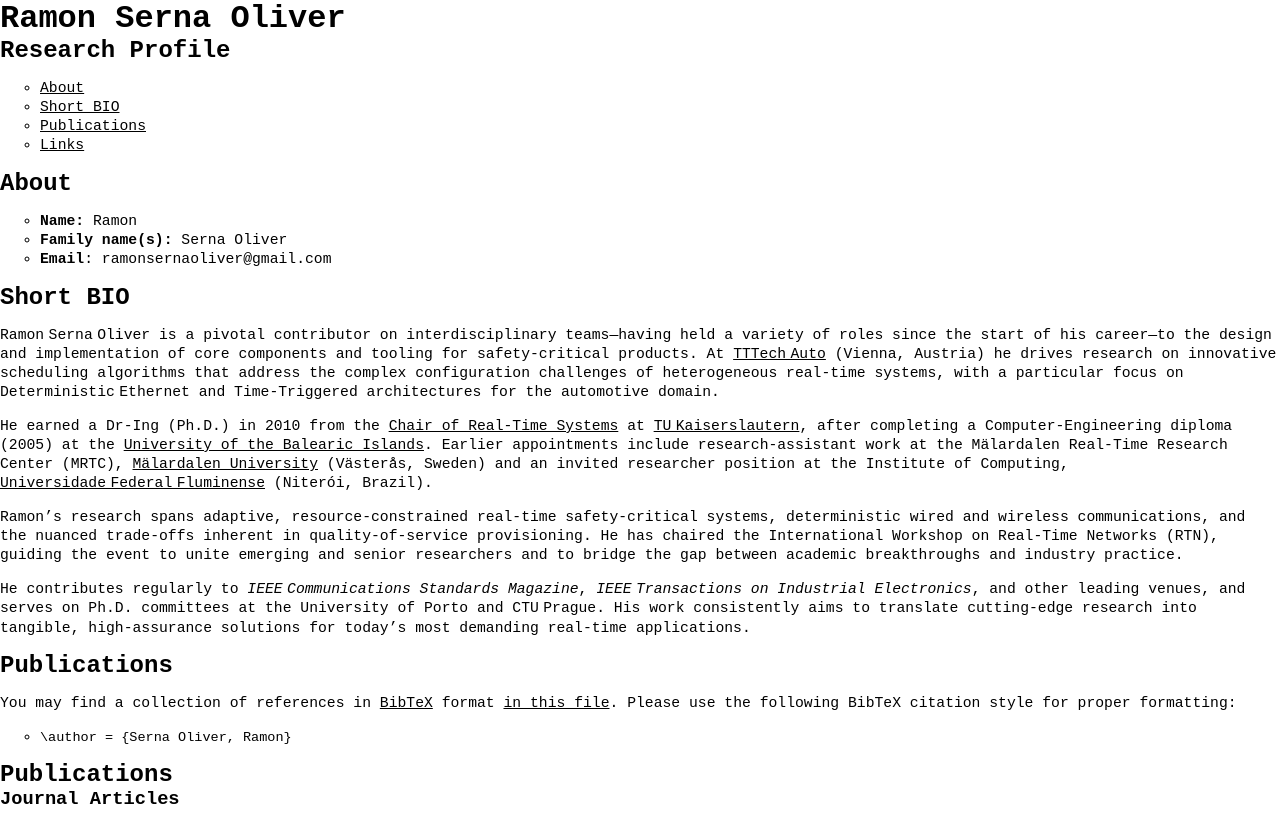
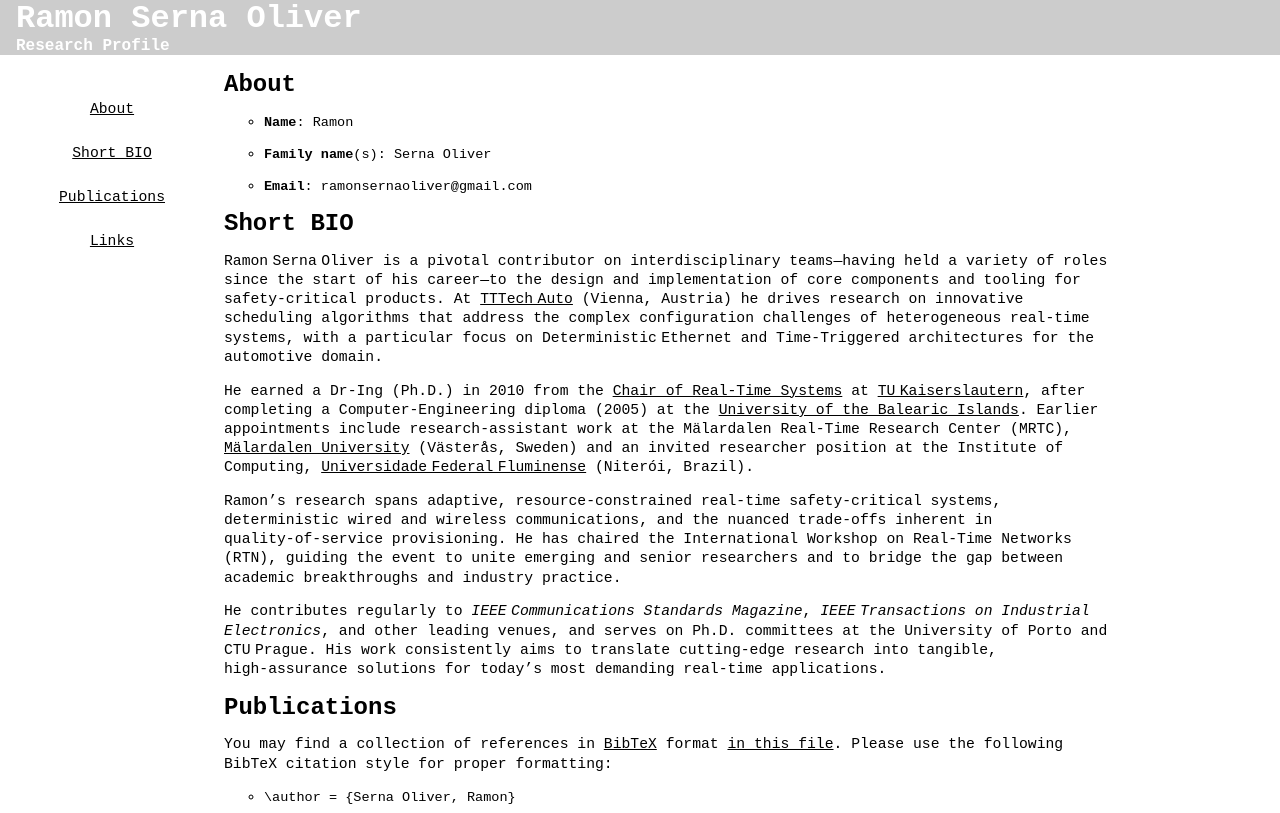
Before and after one commit to rsernaoliver/rsernaoliver.github.io, a plain HTML site: page index.html in a window 1280 px wide. Shown: the top 813 px of the page. Drawn offline with Linux system fonts and the light colour scheme.

Commit message:
reverted format changes breaking css style

```diff
--- a/index.html
+++ b/index.html
@@ -1,37 +1,44 @@
-<!DOCTYPE html>
-<html lang="en">
+<!DOCTYPE html PUBLIC "-//W3C//DTD XHTML 1.0 Strict//EN" "http://www.w3.org/TR/xhtml1/DTD/xhtml1-strict.dtd">
+<html xmlns="http://www.w3.org/1999/xhtml">
+
 <head>
-    <meta charset="utf-8">
-    <title>Ramon Serna Oliver (Dr.-Ing)</title>
-    <link href="default.css" rel="stylesheet">
+<meta http-equiv="content-type" content="text/html; charset=utf-8" />
+<title>Ramon Serna Oliver (Dr.-Ing)</title>
+<meta name="keywords" content="" />
+<meta name="description" content="" />
+<link href="default.css" rel="stylesheet" type="text/css" />
 </head>
 <body>
-
-<header>
+<div id="header">
     <h1>Ramon Serna Oliver</h1>
     <h2>Research Profile</h2>
-</header>
-
-<nav>
+</div>
+<div id="menu">
     <ul>
         <li><a href="#about">About</a></li>
         <li><a href="#bio">Short BIO</a></li>
         <li><a href="#publications">Publications</a></li>
         <li><a href="#links">Links</a></li>
     </ul>
-</nav>
-
-<main>
-    <aside id="about-section" role="complementary" aria-label="About">
+</div>
+<div id="content">
+    <div id="left">
         <h2 id="about">About</h2>
-        <ul>
-            <li><strong>Name:</strong> Ramon</li>
-            <li><strong>Family name(s):</strong> Serna Oliver</li>
-            <li><strong>Email</strong>: ramonserna&#111;&#108;&#105;&#118;&#101;&#114;&#064;&#103;&#109;&#097;&#105;&#108;&#046;&#099;&#111;&#109;</li>
-        </ul>
-    </aside>
-
-    <section id="bio">
+        <p>
+            <ul>
+                <li>
+                <p><strong>Name</strong>: Ramon</p>
+                </li>
+                <li>
+                <p><strong>Family name</strong>(s): Serna Oliver</p>
+                </li>
+                <li>
+                <p><strong>Email</strong>: ramonserna&#111;&#108;&#105;&#118;&#101;&#114;&#064;&#103;&#109;&#097;&#105;&#108;&#046;&#099;&#111;&#109;</p>
+                </li>
+            </ul>
+        </p>
+    </div>
+    <div id="right">
         <h2 id="bio">Short BIO</h2>
 		<p>Ramon Serna Oliver is a pivotal contributor on interdisciplinary teams—having held a variety of roles since the start of his career—to the design and implementation of core components and tooling for safety‑critical products. At <a href="https://www.tttech-auto.com/" target="_blank">TTTech Auto</a> (Vienna, Austria) he drives research on innovative scheduling algorithms that address the complex configuration challenges of heterogeneous real‑time systems, with a particular focus on Deterministic Ethernet and Time‑Triggered architectures for the automotive domain.</p>
 		<p>He earned a Dr‑Ing (Ph.D.) in 2010 from the <a href="https://eit.rptu.de/fgs/rts/" target="_blank">Chair of Real‑Time Systems</a> at <a href="https://rptu.de/" target="_blank">TU Kaiserslautern</a>, after completing a Computer‑Engineering diploma (2005) at the <a href="https://www.uib.cat/" target="_blank">University of the Balearic Islands</a>. Earlier appointments include research‑assistant work at the Mälardalen Real‑Time Research Center (MRTC), <a href="https://www.mdu.se/en/malardalen-university">Mälardalen University</a> (Västerås, Sweden) and an invited researcher position at the Institute of Computing, <a href="https://www.uff.br/" target="_blank">Universidade Federal Fluminense</a> (Niterói, Brazil).</p>
@@ -45,10 +52,7 @@
             </li>
         </ul>
         </p>
-    </section>
 
-    <section id="publications">
-        <h2>Publications</h2>
 <!-- Publications start-->
 
 		<h3>Journal Articles</h3>
@@ -141,10 +145,8 @@
 		</ul>
 
 <!-- Publications end-->
-    </section>
-
-    <section id="links">
-        <h2>Links</h2>
+        <h2 id="links">Links</h2>
+        <p>
         <ul>
             <li><strong>LinkedIn:</strong> <a href="https://www.linkedin.com/in/sernaoliver/" target="_blank"
                  rel="noopener noreferrer" aria-label="LinkedIn – opens in a new window">linkedin.com/in/sernaoliver</a></li>
@@ -157,13 +159,12 @@
 			<li><strong>Google Scholar</strong>: <a href="https://scholar.google.com/citations?user=rJrVPm8AAAAJ" target="_blank"
                  rel="noopener noreferrer" aria-label="Google Scholar – opens in a new window">scholar.google.com/citations?user=rJrVPm8AAAAJ/</a></li>
         </ul>
-    </section>
-</main>
-
-<footer>
-    <p><a href="https://hits.sh/rsernaoliver.github.io/"><img src="https://hits.sh/rsernaoliver.github.io.svg?style=plastic&label=visitors&color=dfb317&labelColor=292626" alt="Visitor counter"></a></p>
-    <p>Template designed by <a href="http://www.freecsstemplates.org">Free CSS Templates</a></p>
-</footer>
-
+        </p>
+    </div>
+</div>
+<div id="footer">
+    <p align="center"><a href="https://hits.sh/rsernaoliver.github.io/"><img alt="Hits" src="https://hits.sh/rsernaoliver.github.io.svg?style=plastic&label=visitors&color=dfb317&labelColor=292626"/></a></p>
+	<p>Template designed by <a href="http://www.freecsstemplates.org" class="link1">Free CSS Templates</a></p>
+</div>
 </body>
 </html>
```
